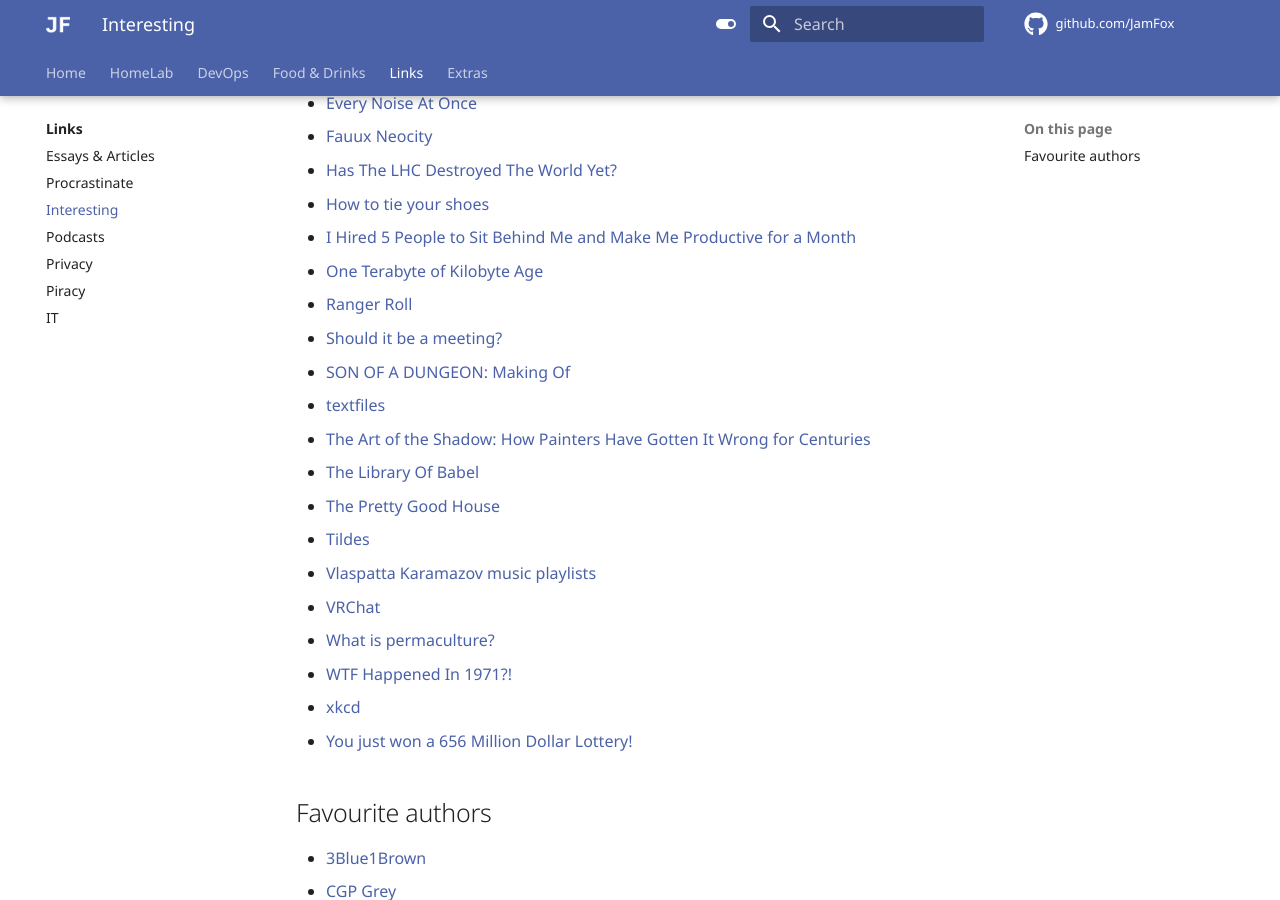
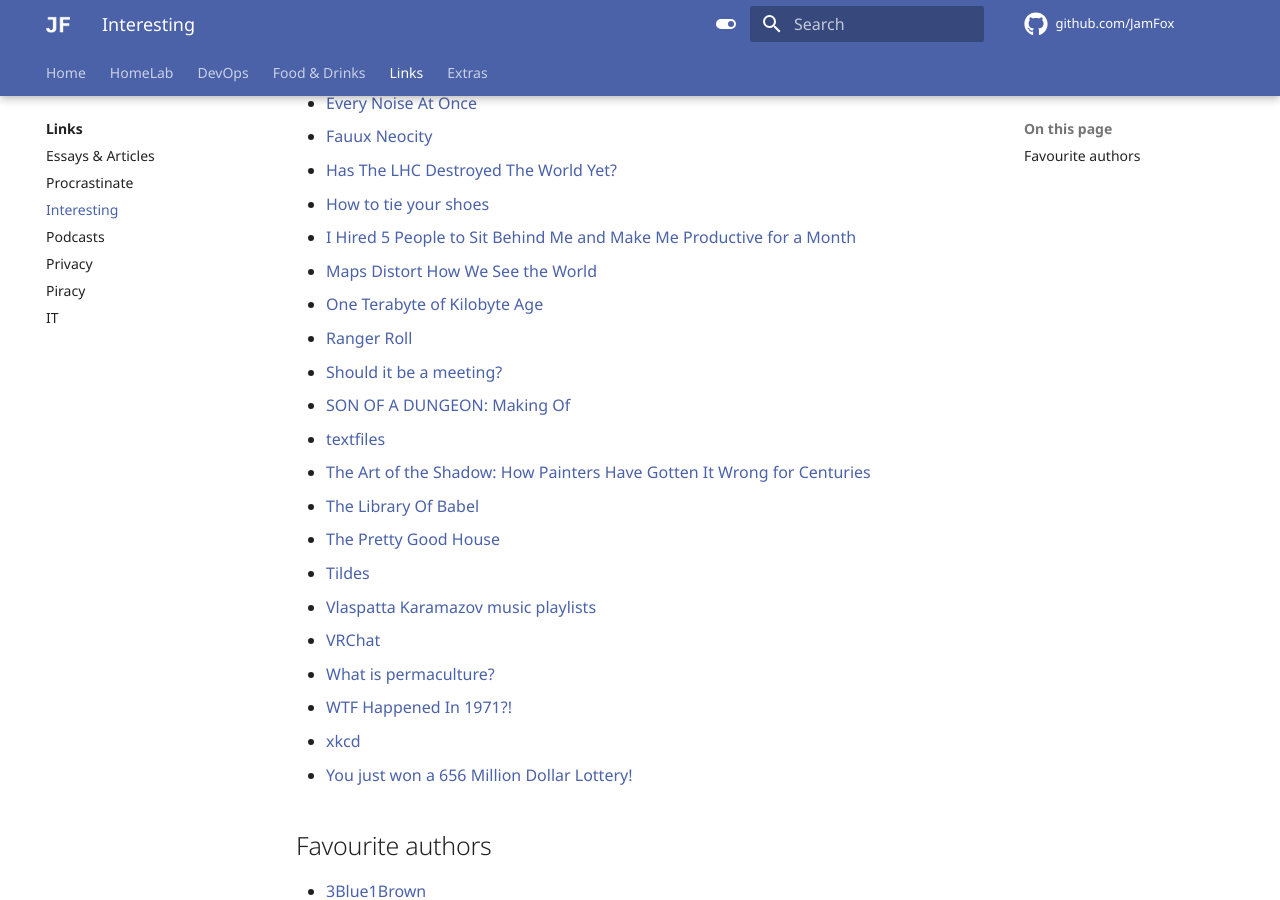
Before and after one commit to JamFox/docs.jamfox.dev, an MkDocs documentation site: the page built from docs/content/links/interesting.md, in a window 1280 px wide and 900 px high, scrolled down 372 px. Built offline with MkDocs 1.6.1 and Material for MkDocs 9.7.7, drawn with Linux system fonts in a browser that asks for light colours; comment, search, counter and statistics services are not loaded.

Commit message:
add maps

```diff
--- a/docs/content/links/interesting.md
+++ b/docs/content/links/interesting.md
@@ -14,6 +14,7 @@ title: "Interesting"
 - [Has The LHC Destroyed The World Yet?](http://hasthelargehadroncolliderdestroyedtheworldyet.com/)
 - [How to tie your shoes](https://youtu.be/zAFcV7zuUDA)
 - [I Hired 5 People to Sit Behind Me and Make Me Productive for a Month](https://simonberens.me/blog/i-hired-5-people)
+- [Maps Distort How We See the World](https://unchartedterritories.tomaspueyo.com/p/maps-distort-how-we-see-the-world)
 - [One Terabyte of Kilobyte Age](https://blog.geocities.institute/about)
 - [Ranger Roll](https://youtu.be/KPrATJ-u5Rg)
 - [Should it be a meeting?](https://shoulditbeameeting.com/)
```
